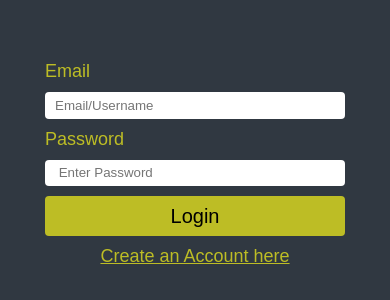
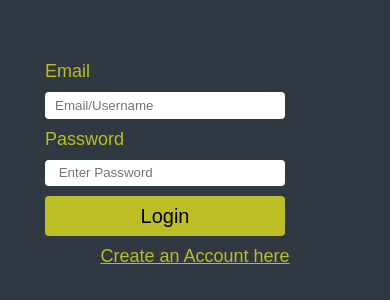
Before and after one commit to MNkomazana/loginForm01, a plain HTML site: page index.html in a window 390 px wide. Shown: the part 258-558 px from the top of the page. Drawn offline with Linux system fonts and the light colour scheme.

Commit message:
edited media query

```diff
--- a/style.css
+++ b/style.css
@@ -45,7 +45,14 @@ body{
     color:rgb(189, 189, 37);
 }
 @media screen and (max-width: 600px){
+
     .form input{
-        width:100%;
+        max-width:80%;
+    }
+    .login{
+        max-width:80%;
+    }
+    .createAccount{
+        max-width:80%;
     }
 }
```
